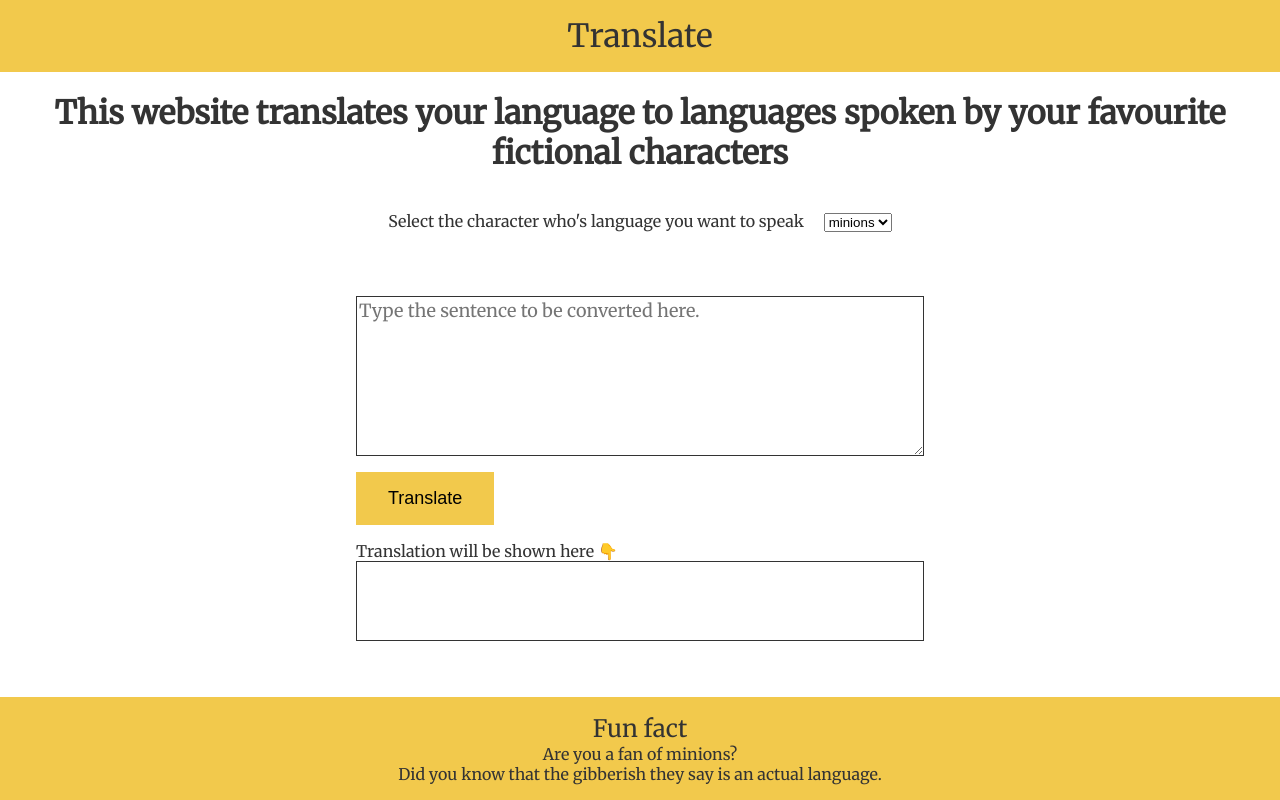
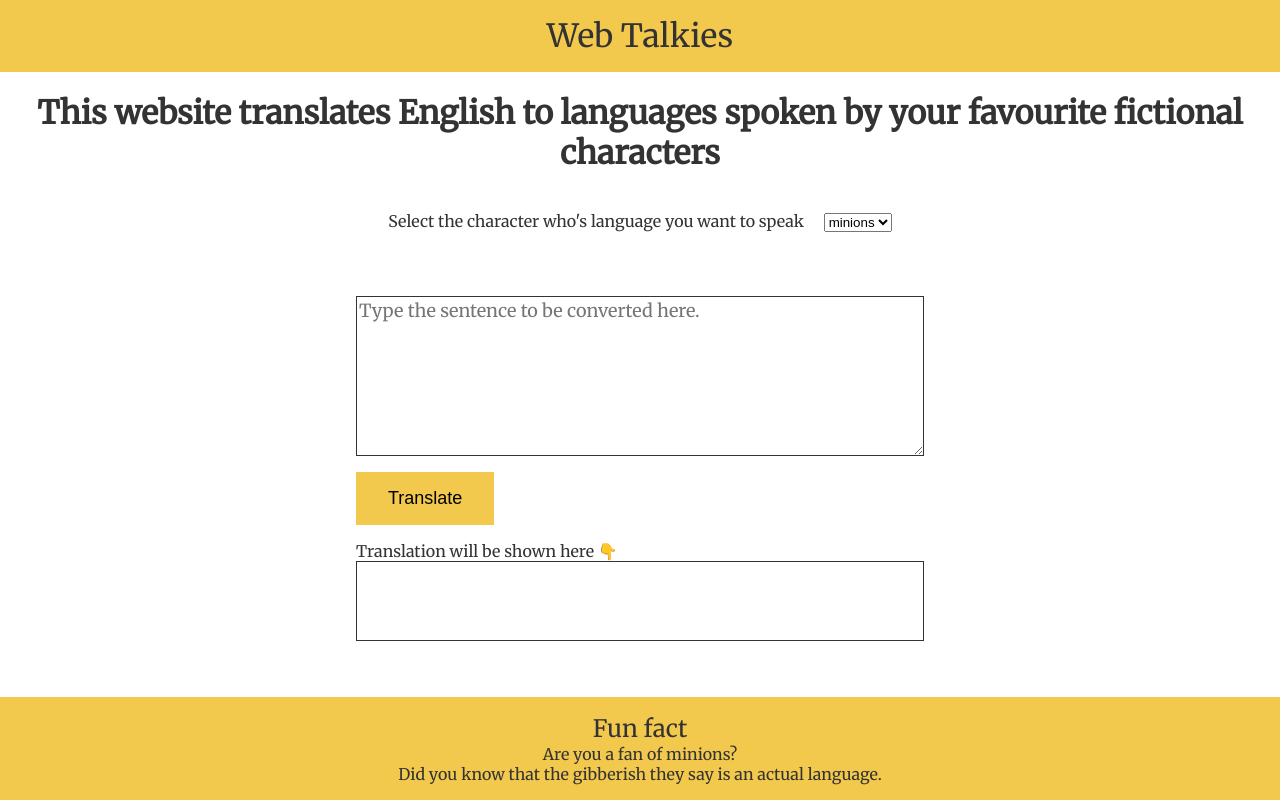
Before and after one commit to adii07/FunTraslator, a plain HTML site: page index.html in a window 1280 px wide. Drawn offline with Linux system fonts and the light colour scheme.

Commit message:
version1.1.2

```diff
--- a/index.html
+++ b/index.html
@@ -5,18 +5,18 @@
     <meta charset="UTF-8">
     <meta http-equiv="X-UA-Compatible" content="IE=edge">
     <meta name="viewport" content="width=device-width, initial-scale=1.0">
-    <title>Fun Translator</title>
+    <title>Web Talkies</title>
     <link href="styles.css" rel="stylesheet" />
 </head>
 
 <body>
 
     <nav id="nav-bar">
-        <div style="font-size: 2rem;padding: 1rem;">Translate</div>
+        <div style="font-size: 2rem;padding: 1rem;">Web Talkies</div>
     </nav>
 
     <div style="text-align: center;">
-        <h1>This website translates your language to languages spoken by your favourite fictional characters</h1>
+        <h1>This website translates English to languages spoken by your favourite fictional characters</h1>
     </div>
 
 
--- a/translate.js
+++ b/translate.js
@@ -20,7 +20,7 @@ function addActivityItem() {
     switch (y[x].text) {
         case "yoda":
             changeColor("#9cbb80","#ffffff")
-            document.getElementById("footer-para").innerText="Are you a fan of groot?\nYoda’s last words were “Luke. There is another Skywalker.” – To Luke Skywalker."
+            document.getElementById("footer-para").innerText="Are you a fan of yoda?\nYoda’s last words were “Luke. There is another Skywalker.” – To Luke Skywalker."
             break;
         case "minions":
             changeColor("#F2C94C","#333333")
```
